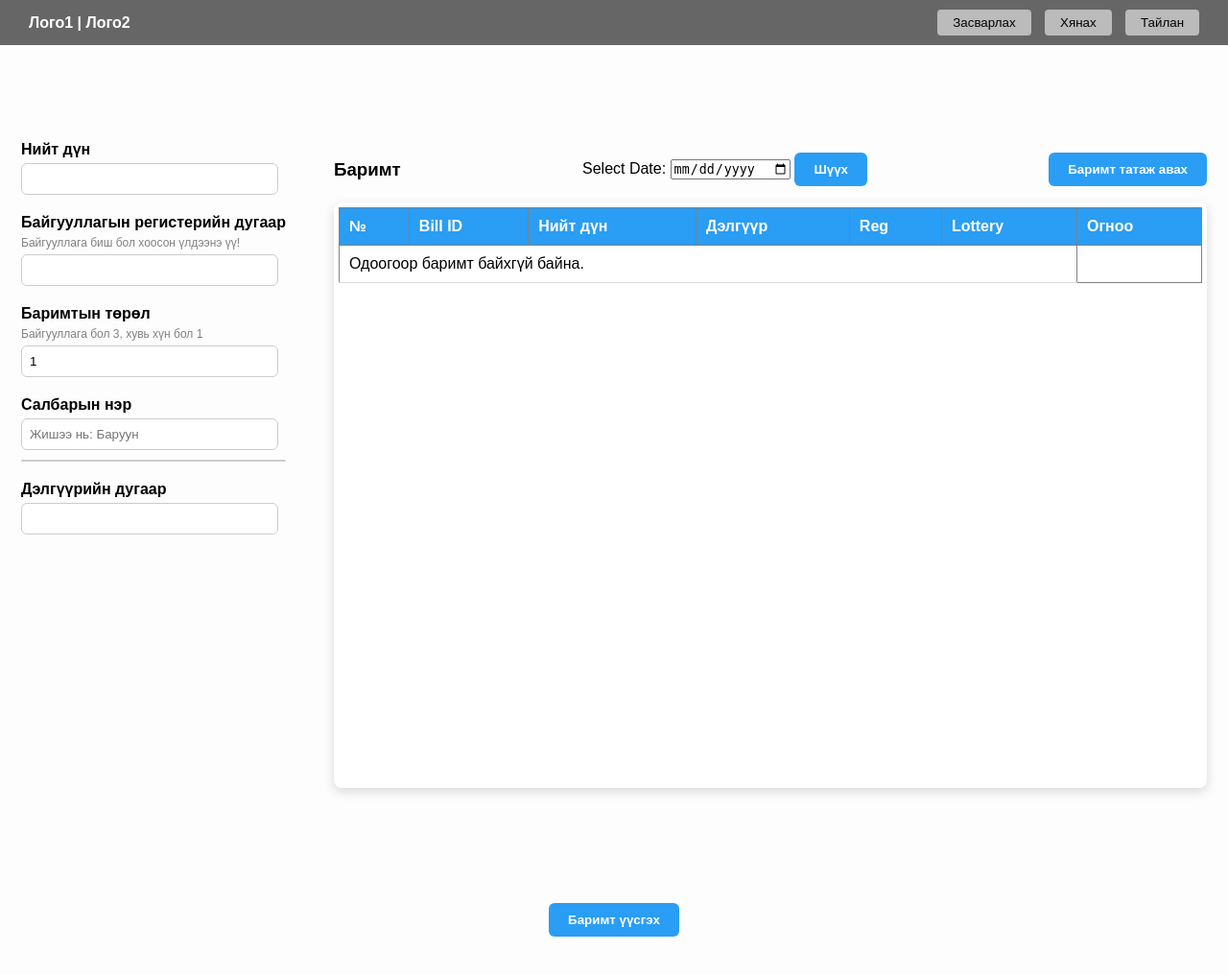
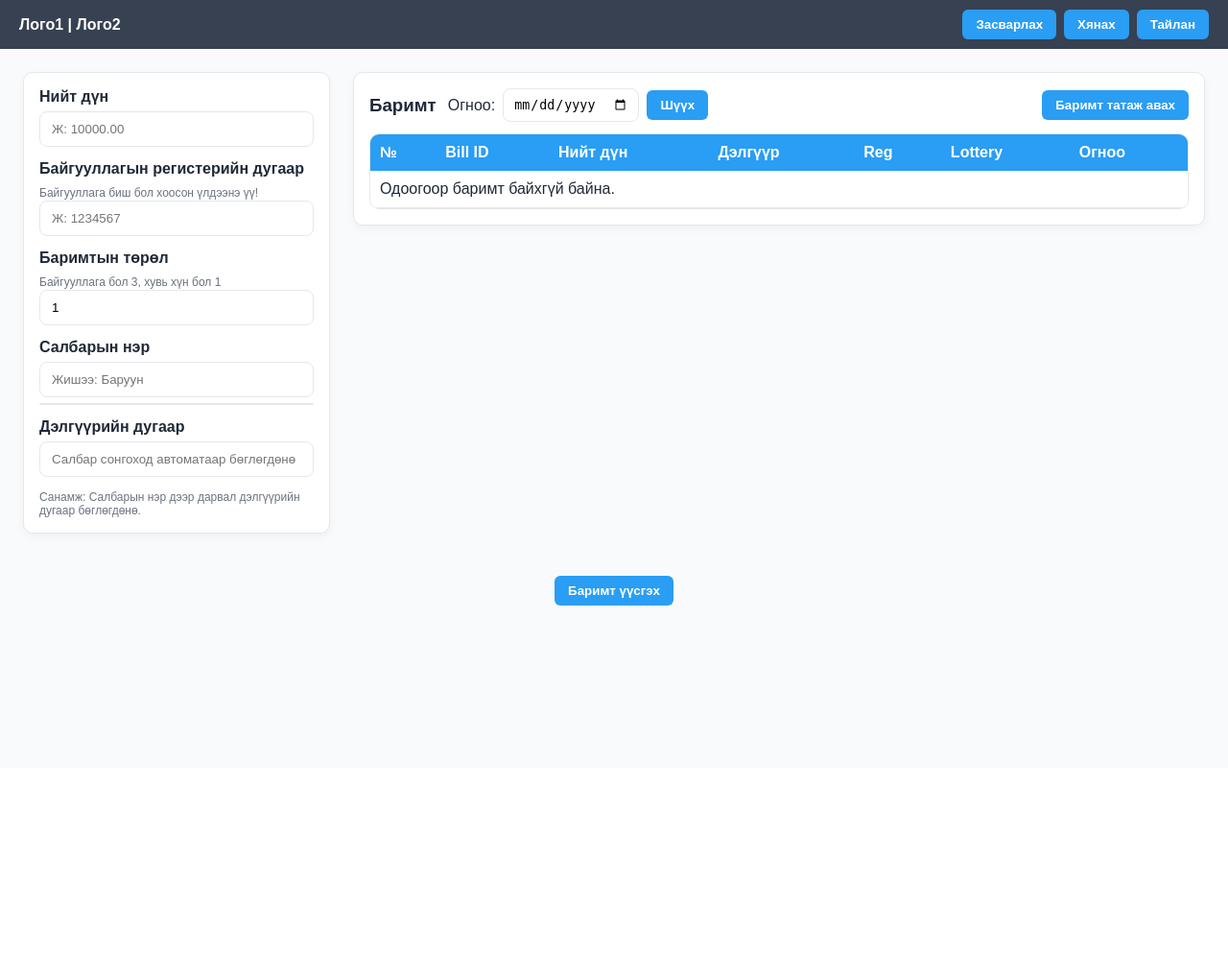
Before and after one commit to nominerdenebattur/barimt_zasvarlagch_web, a Django app: page / in a window 1280 px wide. Shown: the whole page at 96% size. After the commit the page ends 631 px from the top, so only its background shows below. Run offline with Django 4.2, Linux system fonts and the light colour scheme; data that the repository does not hold is empty.

Commit message:
change: url fix

```diff
--- a/barimt_zasvarlagch_app/views.py
+++ b/barimt_zasvarlagch_app/views.py
@@ -91,9 +91,9 @@ def ebarimt_generate(request):
     store_param = store_str
 
     if store_num > 450:
-        url = f"http://10.10.90.234/23/api/?store={store_param}"
+        url = f"http://10.10.90.234/23/api/?store={store_param}put"
     else:
-        url = f"http://10.10.90.233/23/api/?store={store_param}"
+        url = f"http://10.10.90.233/23/api/?store={store_param}put"
 
     headers = {"Content-Type": "application/json"}
     response = requests.post(url, headers=headers, data=json.dumps(data))
--- a/templates/zasvarlah.html
+++ b/templates/zasvarlah.html
@@ -1,210 +1,230 @@
 <!DOCTYPE html>
 <html lang="mn">
 <head>
-    <meta charset="UTF-8">
-    <meta name="viewport" content="width=device-width, initial-scale=1.0">
+  <meta charset="UTF-8" />
+  <meta name="viewport" content="width=device-width, initial-scale=1.0"/>
   <title>Баримт Засварлагч</title>
   <style>
+    :root {
+      --brand: #2a9df4;
+      --text: #1f2937;
+      --muted: #6b7280;
+      --bg: #f9fafb;
+      --card: #ffffff;
+      --border: #e5e7eb;
+    }
+    * { box-sizing: border-box; }
     body {
       font-family: Arial, sans-serif;
       margin: 0;
-            background: #fdfdfd;
+      color: var(--text);
+      background: var(--bg);
     }
     header {
       display: flex;
       justify-content: space-between;
       align-items: center;
-            background: #666;
+      background: #374151;
       color: white;
-            padding: 10px 30px;
+      padding: 10px 20px;
     }
-        header .logo {
-            font-weight: bold;
+    header .logo { font-weight: bold; }
+    header nav { display: flex; gap: 8px; }
+    header nav button,
+    .btn {
+      background: var(--brand);
+      color: #fff;
+      border: none;
+      padding: 8px 14px;
+      border-radius: 6px;
+      cursor: pointer;
+      font-weight: 600;
     }
-        header nav button {
-            margin-left: 10px;
-            background: #bbb;
-            border: none;
-            padding: 6px 16px;
-            border-radius: 4px;
-            cursor: pointer;
+    header nav button:hover,
+    .btn:hover { opacity: .95; }
+    main {
+      display: grid;
+      grid-template-columns: 320px 1fr;
+      gap: 24px;
+      padding: 24px;
+      align-items: start;
     }
-        main {
-            display: flex;
-            justify-content: center;
-            align-items: flex-start;
-            gap: 50px;
-            padding: 100px 20px;
+    .card {
+      background: var(--card);
+      border: 1px solid var(--border);
+      border-radius: 10px;
+      box-shadow: 0 4px 10px rgba(0,0,0,.04);
     }
     .form-section {
-            display: flex;
-            flex-direction: column;
-            gap: 20px;
+      padding: 16px;
+      position: sticky;
+      top: 16px;
     }
-        .form-group {
-            display: flex;
-            flex-direction: column;
-            gap: 5px;
+    .form-group { margin-bottom: 14px; }
+    .form-group label {
+      display: block;
+      font-weight: 700;
+      margin-bottom: 6px;
     }
-        .form-group label {
-            font-weight: bold;
+    .form-group small { color: var(--muted); }
+    .form-group input {
+      width: 100%;
+      padding: 10px 12px;
+      border-radius: 8px;
+      border: 1px solid var(--border);
+      background: #fff;
+      outline: none;
     }
-        .form-group small {
-            color: gray;
-            font-size: 12px;
+    .form-group input:focus {
+      border-color: var(--brand);
+      box-shadow: 0 0 0 3px rgba(42,157,244,.15);
     }
-        .form-group input {
-            width: 250px;
-            padding: 8px;
-            border-radius: 6px;
-            border: 1px solid #ccc;
-        }
-        .document-section {
-            display: flex;
-            flex-direction: column;
-            gap: 5px;
-        }
+    .document-section { padding: 16px; }
     .document-header {
       display: flex;
+      gap: 12px;
+      align-items: center;
       justify-content: space-between;
+      margin-bottom: 12px;
+      flex-wrap: wrap;
+    }
+    .document-header .left {
+      display: flex;
       align-items: center;
+      gap: 12px;
     }
-        .document-header button {
-            background: #ccc;
-            border: none;
-            padding: 5px 12px;
-            border-radius: 4px;
-            cursor: pointer;
+    .doc-title { margin: 0; }
+    .date-filter {
+      display: flex;
+      align-items: center;
+      gap: 8px;
+      flex-wrap: wrap;
+    }
+    .date-filter input[type="date"] {
+      padding: 8px 10px;
+      border-radius: 8px;
+      border: 1px solid var(--border);
+      background: #fff;
+      outline: none;
     }
     .document-box {
-            width: 100px;
-            height: 600px;
-            background: #e0e0e0;
-            border-radius: 6px;
+      width: 100%;
+      max-height: 70vh;
+      overflow: auto;
+      border-radius: 10px;
+      border: 1px solid var(--border);
     }
-        .submit-section {
-            display: flex;
-            justify-content: center;
-            margin-top: 20px;
-            margin-bottom: 40px;
-        }
-        .submit-section button {
-            background: #ccc;
-            border: none;
-            padding: 12px 30px;
-            border-radius: 6px;
-            cursor: pointer;
-        }
-        .document-box {
-            width: 900px;
-            max-height: 600px;
-            background: #fff;
-            border-radius: 8px;
-            overflow: auto;
-            box-shadow: 0 4px 12px rgba(0,0,0,0.15);
-            padding: 5px;
-        }
-
-        .document-box table {
+    table {
       width: 100%;
       border-collapse: collapse;
       font-family: Arial, sans-serif;
     }
-
-        .document-box th {
-            background: #2a9df4;
-            color: white;
+    thead th {
+      position: sticky;
+      top: 0;
+      background: var(--brand);
+      color: #fff;
+      text-align: left;
       padding: 10px;
-            text-align: left;
+      z-index: 1;
     }
-
-        .document-box td {
+    tbody td {
       padding: 10px;
-            border-bottom: 1px solid #ddd;
+      border-bottom: 1px solid var(--border);
+      background: #fff;
     }
-
-        .document-box tr:hover {
-            background: #f2f2f2;
+    tbody tr:hover { background: #f3f4f6; }
+    .submit-section {
+      display: flex;
+      justify-content: center;
+      padding: 20px 24px 40px;
     }
-
-        .submit-section button,
-        .document-header button {
-            background: #2a9df4;
-            color: white;
-            border: none;
-            padding: 10px 20px;
-            border-radius: 6px;
+    /* Autocomplete list */
+    #suggestions {
+      list-style: none;
+      padding: 0;
+      margin: 6px 0 0 0;
+      background: #fff;
+      border: 1px solid var(--border);
+      border-radius: 8px;
+      max-height: 180px;
+      overflow-y: auto;
+    }
+    #suggestions li {
+      padding: 8px 12px;
       cursor: pointer;
-            font-weight: bold;
     }
-
-        .submit-section button:hover,
-        .document-header button:hover {
-            background: #2a9df4;
+    #suggestions li:hover { background: #f3f4f6; }
+    /* Helper chips */
+    .helper {
+      font-size: 12px;
+      color: var(--muted);
+      margin-top: 6px;
     }
-
   </style>
 </head>
 <body>
 <header>
   <div class="logo">Лого1 | Лого2</div>
   <nav>
-            <button>Засварлах</button>
-            <button>Хянах</button>
-            <button>Тайлан</button>
+    <button type="button">Засварлах</button>
+    <button type="button">Хянах</button>
+    <button type="button">Тайлан</button>
   </nav>
 </header>
 
 <main>
   <!-- Баримтын мэдээлэл -->
-        <div class="form-section">
+  <section class="form-section card">
     <div class="form-group">
-                <label>Нийт дүн</label>
-                <input type="text" name="totalAmount" id="totalAmount">
+      <label for="totalAmount">Нийт дүн</label>
+      <input type="text" name="totalAmount" id="totalAmount" placeholder="Ж: 10000.00">
     </div>
-            <!-- Байгууллагын регистер -->
+
     <div class="form-group">
-                <label>Байгууллагын регистерийн дугаар</label>
-                <small>Байгууллага биш бол хоосон үлдээнэ үү!</small>
-                <input type="text" name="companyReg" id="companyReg">
+      <label for="companyReg">Байгууллагын регистерийн дугаар</label>
+      <small class="helper">Байгууллага биш бол хоосон үлдээнэ үү!</small>
+      <input type="text" name="companyReg" id="companyReg" placeholder="Ж: 1234567">
     </div>
-            <!-- Баримтын төрөл -->
+
     <div class="form-group">
-                <label>Баримтын төрөл</label>
-                <small>Байгууллага бол 3, хувь хүн бол 1</small>
+      <label for="companyFieldTypeInput">Баримтын төрөл</label>
+      <small class="helper">Байгууллага бол 3, хувь хүн бол 1</small>
       <input type="text" name="companyFieldTypeInput" id="companyFieldTypeInput" value="1" readonly>
     </div>
-            <!-- Салбарын нэр хайх autocomplete -->
+
+    <div class="form-group" style="position:relative;">
+      <label for="branchName">Салбарын нэр</label>
+      <input type="text" id="branchName" autocomplete="off" placeholder="Жишээ: Баруун">
+      <ul id="suggestions"></ul>
+    </div>
+
     <div class="form-group">
-                <label>Салбарын нэр</label>
-                <input type="text" id="branchName" autocomplete="off" placeholder="Жишээ нь: Баруун">
-                <ul id="suggestions" style="list-style: none; padding: 0; margin: 5px 0 0 0; background: #fff; border: 1px solid #ccc; border-radius: 4px; max-height: 150px; overflow-y: auto;"></ul>
+      <label for="storeId">Дэлгүүрийн дугаар</label>
+      <input type="text" name="storeId" id="storeId" readonly placeholder="Салбар сонгоход автоматаар бөглөгдөнө">
     </div>
-            <!-- Дэлгүүрийн дугаар -->
-            <div class="form-group">
-                <label>Дэлгүүрийн дугаар</label>
-                <input type="text" name="storeId" id="storeId" readonly>
+
+    <div class="helper">Санамж: Салбарын нэр дээр дарвал дэлгүүрийн дугаар бөглөгдөнө.</div>
+  </section>
+
+  <!-- Баримтын жагсаалт -->
+  <section class="document-section card">
+    <div class="document-header">
+      <div class="left">
+        <h3 class="doc-title">Баримт</h3>
+        <form method="GET" action="" class="date-filter">
+          <label for="selected_date">Огноо:</label>
+          <input type="date" name="selected_date" id="selected_date" value="{{ selected_date|default:'' }}">
+          <button type="submit" class="btn">Шүүх</button>
+        </form>
+      </div>
+      <div class="right">
+        <button id="exportBtn" class="btn" type="button">Баримт татаж авах</button>
       </div>
     </div>
 
-        <!-- Баримт талбар -->
-        <div class="document-section">
-            <div class="document-header">
-                <h3>Баримт</h3>
-
-                    <!-- Date Picker -->
-                    <div class="document-header">
-                        <form method="GET" action="">
-                            <label for="selected_date" class="form-label">Select Date:</label>
-                            <input type="date" name="selected_date" id="selected_date"
-                                   value="{{ selected_date|default:'' }}">
-                            <button type="submit">Шүүх</button>
-                        </form>
-                    </div>
-                <button id="exportBtn">Баримт татаж авах</button>
-            </div>
     <div class="document-box">
-                <table border="1" width="100%">
+      <table>
         <thead>
         <tr>
           <th>№</th>
@@ -222,122 +242,124 @@
             <td>{{ forloop.counter }}</td>
             <td>{{ barimt.billId }}</td>
             <td>{{ barimt.totalAmount }}</td>
-                            <td>{{ barimt.storeName }}</td>
+            <td>{{ barimt.storeNo }}</td>
             <td>{{ barimt.companyReg }}</td>
             <td>{{ barimt.lottery }}</td>
             <td>{{ barimt.created }}</td>
           </tr>
         {% empty %}
           <tr>
-                            <td colspan="6">Одоогоор баримт байхгүй байна.</td>
+            <td colspan="7">Одоогоор баримт байхгүй байна.</td>
           </tr>
         {% endfor %}
         </tbody>
       </table>
     </div>
-        </div>
+  </section>
 </main>
 
 <div class="submit-section">
-        <button id="generateBtn">Баримт үүсгэх</button>
+  <button id="generateBtn" class="btn" type="button">Баримт үүсгэх</button>
 </div>
+
 <script>
+  // Автоматаар баримтын төрөл солих (companyReg бөглөгдвөл 3, хоосон бол 1)
   document.getElementById('companyReg').addEventListener('input', function () {
-            const companyFieldInput = this.value.trim();
-            const companyFieldTypeInput = document.getElementById('companyFieldTypeInput');
+    const hasReg = this.value.trim().length > 0;
+    document.getElementById('companyFieldTypeInput').value = hasReg ? '3' : '1';
+  });
 
-            if (companyFieldInput !== "") {
-                companyFieldTypeInput.value = 3; // baiguullaga
-            } else {
-                companyFieldTypeInput.value = 1; // huvi hun
-            }
-        });
+  // ====== Салбар хайлт (autocomplete) ======
   const branchInput = document.getElementById('branchName');
   const suggestionList = document.getElementById('suggestions');
   const storeIdInput = document.getElementById('storeId');
 
-        // Функц: хайлт хийх үед API-рүү хүсэлт явуулна
+  // Debounce helper
+  let debounceTimer = null;
+  function debounce(fn, delay) {
+    clearTimeout(debounceTimer);
+    debounceTimer = setTimeout(fn, delay);
+  }
+
   branchInput.addEventListener('input', function () {
-            const query = branchInput.value.trim();
-            if (query.length < 2) {
+    const q = branchInput.value.trim();
+    if (q.length < 2) {
       suggestionList.innerHTML = '';
       return;
     }
-
+    debounce(() => {
       fetch('https://pp.cumongol.mn/api/list-biz/', {
         method: 'POST',
-                headers: {
-                    'Content-Type': 'application/json',
-                },
-                body: JSON.stringify({ bizloc_nm: query })
+        headers: { 'Content-Type': 'application/json' },
+        body: JSON.stringify({ bizloc_nm: q })
       })
-            .then(response => response.json())
+        .then(r => r.json())
         .then(data => {
           suggestionList.innerHTML = '';
-                if (data.results && data.results.length > 0) {
-                    data.results.forEach(item => {
+          const results = (data && data.results) ? data.results : [];
+          if (!results.length) return;
+
+          results.forEach(item => {
             const li = document.createElement('li');
-                        li.textContent = item.bizloc_nm;
-                        li.setAttribute('data-code', item.bizloc_cd);
-                        li.style.padding = '5px 10px';
-                        li.style.cursor = 'pointer';
-                        li.addEventListener('click', function () {
+            li.textContent = `${item.bizloc_nm}  —  ${item.bizloc_cd}`;
+            li.dataset.code = item.bizloc_cd;
+            li.addEventListener('click', () => {
               branchInput.value = item.bizloc_nm;
               storeIdInput.value = item.bizloc_cd;
               suggestionList.innerHTML = '';
             });
             suggestionList.appendChild(li);
           });
+        })
+        .catch(err => {
+          console.error('API request error:', err);
+          suggestionList.innerHTML = '<li style="color:red;">Алдаа гарлаа</li>';
+        });
+    }, 300);
+  });
+
+  // Click outside to close suggestions
+  document.addEventListener('click', (e) => {
+    if (!e.target.closest('#suggestions') && e.target !== branchInput) {
+      suggestionList.innerHTML = '';
     }
-            })
-            .catch(error => {
-                console.error("API request error:", error);
-                suggestionList.innerHTML = '<li style="padding: 5px 10px; color: red;">Алдаа гарлаа</li>';
   });
-        });
+
+  // ====== Баримт үүсгэх ======
   document.getElementById('generateBtn').addEventListener('click', function () {
-            const amount = document.getElementById('totalAmount').value;
-            const companyRegNo = document.getElementById('companyReg').value;
-            const storeNo = document.getElementById('storeId').value;
-            const receiptType = document.getElementById('companyFieldTypeInput').value;
+    const amount = document.getElementById('totalAmount').value.trim();
+    const companyRegNo = document.getElementById('companyReg').value.trim();
+    const storeNo = document.getElementById('storeId').value.trim();
+    const receiptType = document.getElementById('companyFieldTypeInput').value.trim();
+    const branchNameVal = branchInput.value.trim();
 
-            // Zaaval bugluh talbaruudiig shalgah
-            if (amount === '') {
-                alert("Нийт дүн оруулна уу.");
-                return; // Үргэлжлүүлэхгүй
-            }
-            if (storeNo === '') {
-                alert("Дэлгүүрийн дугаар оруулна уу.");
+    if (!amount) { alert("Нийт дүн оруулна уу."); return; }
+    if (!storeNo) { alert("Дэлгүүрийн дугаар оруулна уу."); return; }
+    if (!branchNameVal) { alert("Салбарын нэрээ сонгоно уу."); return; }
+
+    if (!confirm(`Баримт үүсгэхэд итгэлтэй байна уу?\nНийт дүн: ${amount}\nБайгууллагын регистр: ${companyRegNo || '-'}`)) {
+      alert("Та мэдээллээ шалгаад дахин оролдоно уу.");
       return;
     }
-            if (branchName === '') {
-                alert("Дэлгүүрийн дугаар оруулна уу.");
-                return;
+
+    const qs = new URLSearchParams({
+      totalAmount: amount,
+      companyId: companyRegNo,
+      storeId: storeNo,
+      companyFieldTypeInput: receiptType
+    }).toString();
+
+    fetch(`/generate/?${qs}`)
+      .then(r => r.json())
+      .then(data => {
+        if (data.status !== 'success') {
+          console.error('Generate error:', data);
+          throw new Error(data.message || 'API error');
         }
-            if (confirm(
-                `Баримт үүсгэхэд итгэлтэй байна уу?\n
-                Нийт дүн: ${amount}\n
-                Байгууллагын регистр: ${companyRegNo}`
-            )) {
-            } else {
-                alert("Та мэдээллээ шалгаад дахин оролдоно уу.");
-            }
-            // Орлуулсан талбаруудыг хоослох
-            document.getElementById('totalAmount').value = '';
-            document.getElementById('companyReg').value = '';
-            document.getElementById('companyFieldTypeInput').value = '1';  // Байгууллага эсэхийг автоматаар тохируулах
-            document.getElementById('storeId').value = '';
-            document.getElementById('branchName').value = '';
 
-        fetch(`/generate/?totalAmount=${amount}&companyId=${companyRegNo}&storeId=${storeNo}&companyFieldTypeInput=${receiptType}`)
-            .then(response => response.json())
-            .then(data => {
-                console.log(data);
-                const table = document.querySelector('.document-box table');
-                const tbody = table.querySelector('tbody');
-
-                const newRow = document.createElement('tr');
-                newRow.innerHTML = `
+        const tbody = document.querySelector('.document-box table tbody');
+        const tr = document.createElement('tr');
+        tr.innerHTML = `
           <td>${tbody.children.length + 1}</td>
           <td>${data.billId || '-'}</td>
           <td>${amount}</td>
@@ -346,54 +368,35 @@
           <td>${data.lottery || '-'}</td>
           <td>${data.created || '-'}</td>
         `;
-                tbody.appendChild(newRow);
+        tbody.appendChild(tr);
 
-                // Response ирсний дараа input-уудыг хоосол
+        // Амжилттай болсны дараа талбаруудыг хоослох
         document.getElementById('totalAmount').value = '';
         document.getElementById('companyReg').value = '';
+        document.getElementById('companyFieldTypeInput').value = '1';
         document.getElementById('storeId').value = '';
+        branchInput.value = '';
       })
-            .catch(error => {
-                console.error('Error:', error);
+      .catch(err => {
+        console.error('Error:', err);
         alert("Алдаа гарлаа. Дахин оролдоно уу.");
       });
   });
 
- /*
-    // test: table ee harahiin tuld hiihed ashiglah table
-        document.querySelector('.document-box').innerHTML = `
-            <table class="table" border="1" width="100%">
-                <tr>
-                    <th>Нийт дүн</th>
-                    <th>Сугалааны дугаар</th>
-                    <th>billId</th>
-                    <th>subBillId</th>
-                    <th>Дэлгүүрийн дугаар</th>
-                    <th>Байгууллагын регистр</th>
-                </tr>
-                <tr>
-                    <td>${amount}</td>
-                    <td>TEST12345</td>
-                    <td>BILL001</td>
-                    <td>SUB001</td>
-                    <td>${storeNo}</td>
-                    <td>${companyRegNo || 'null'}</td>
-                </tr>
-            </table>
-        `;
+  // ====== Excel татах ======
+  document.getElementById('exportBtn').addEventListener('click', function () {
+    const amount = document.getElementById('totalAmount').value.trim();
+    const companyRegNo = document.getElementById('companyReg').value.trim();
+    const storeNo = document.getElementById('storeId').value.trim();
+
+    const qs = new URLSearchParams({
+      amount: amount,
+      companyReg: companyRegNo,
+      storeId: storeNo
+    }).toString();
+
+    window.location.href = `/export_excel/?${qs}`;
   });
-
-  */
-        // excel eer export hiih event
-        document.getElementById('exportBtn').addEventListener('click', function () {
-            const amount = document.getElementById('totalAmount').value;
-            const companyRegNo = document.getElementById('companyReg').value;
-            const storeNo = document.getElementById('storeId').value;
-
-            // Шууд линк үүсгээд Excel татна
-        window.location.href = `/export_excel/?amount=${amount}&companyReg=${companyRegNo}&storeId=${storeNo}`;
-    });
-
 </script>
 </body>
 </html>
```
Lines whose indentation alone changed are shown as unchanged.
